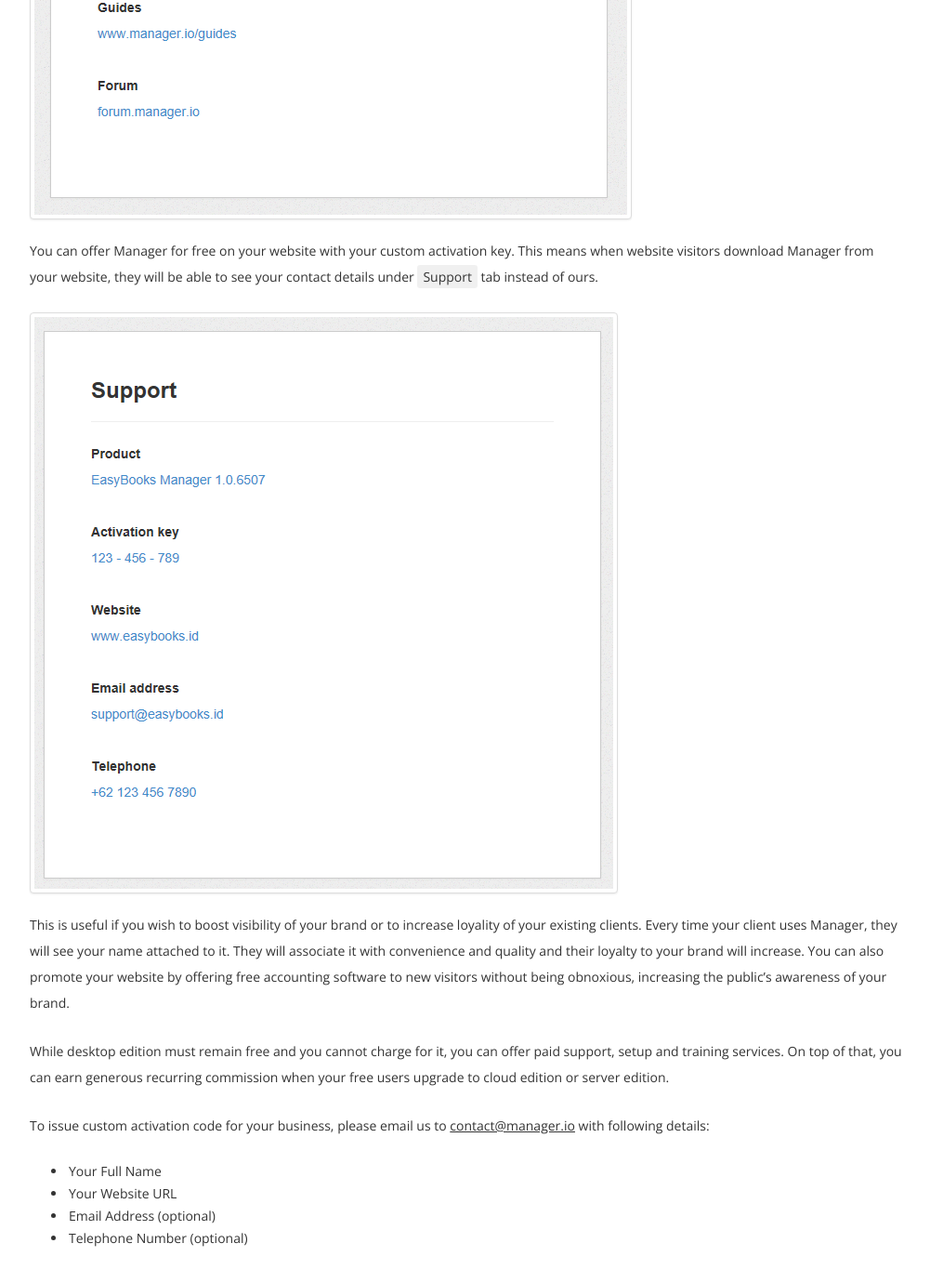
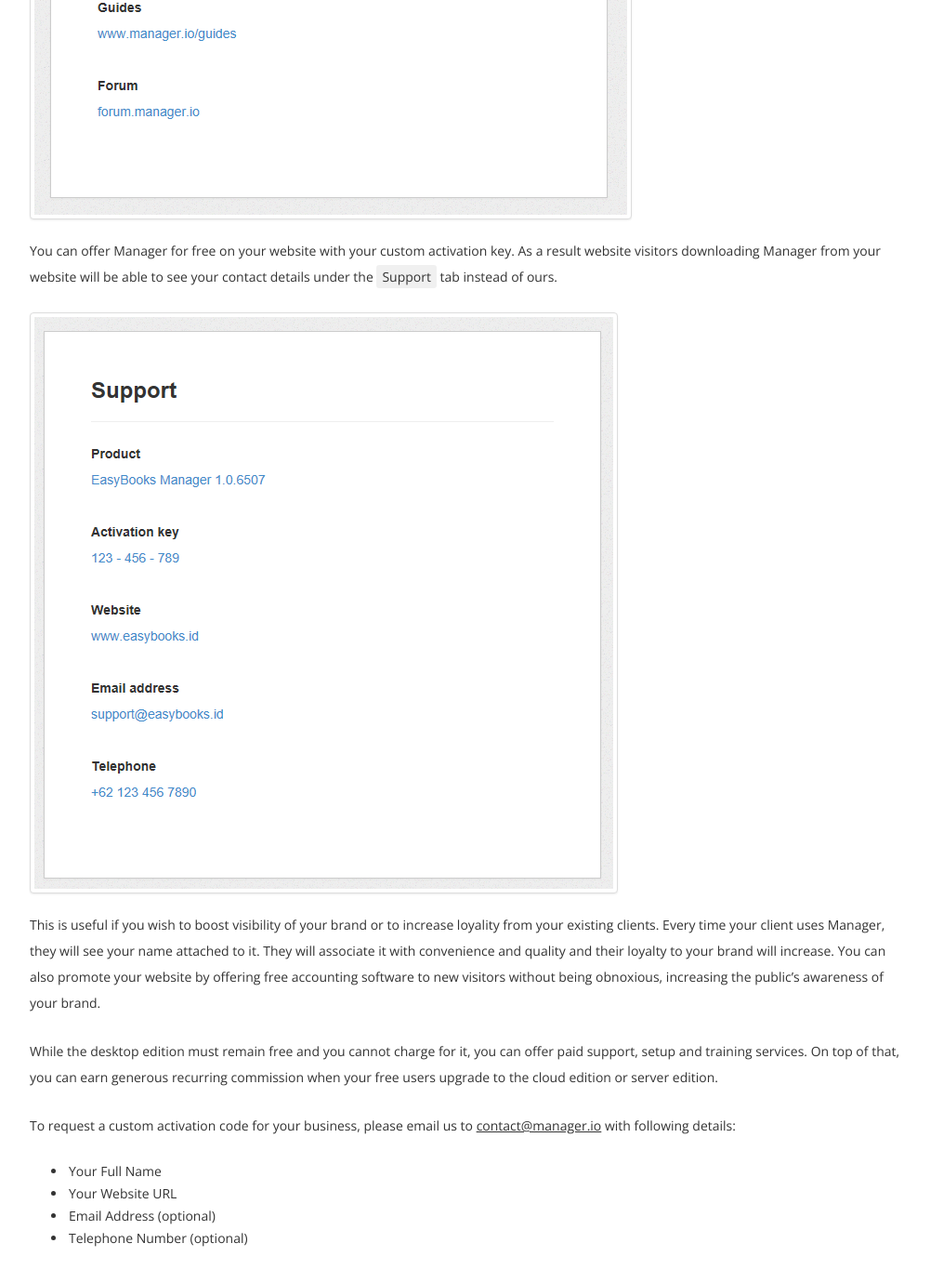
Before and after one commit to 3etechinns/www.manager.io, a Jekyll site: the page built from desktop/custom-activation-key/index.md, in a window 1280 px wide and 1400 px high, scrolled down 1636 px. Shown: the top 1380 px of the window at 93% size, without its empty margins (138-1139 px from the left). Built offline with Jekyll 4.4.1, drawn with Linux system fonts in a browser that asks for light colours; nearby versions of some CDN libraries; comment, search, counter and statistics services are not loaded; some of the changed text lies outside the part shown.

Commit message:
no message

```diff
--- a/desktop/custom-activation-key/index.md
+++ b/desktop/custom-activation-key/index.md
@@ -2,13 +2,13 @@
 layout: main
 title: Custom Activation Code
 ---
-When Manager is installed for the first time, it is required to enter an activation key.
+When Manager is installed for the first time, you are required to enter an activation key.
 
 <div class="thumbnail"><img src="activation-key.png"></div>
 
-Manager will not work without an activation key. Activation key is 9 digit number which help identify where the software has been downloaded from.
+Manager will not function without an activation key. The activation key is a 9 digit number which helps to identify where the software was downloaded from.
 
-For example, if you download Manager from this website, you will be given activation key `288-707-288`. When this activation key is entered, have a look under `Support` tab.
+For example, if you download Manager from this website, you will be given activation key `288-707-288`. When this activation key is entered, have a look under the `Support` tab.
 
 <div><img src="support-tab.png" class="thumbnail"></div>
 
@@ -16,15 +16,15 @@ You will see contact details referring back to this website.
 
 <div><img src="support1.png" class="thumbnail"></div>
 
-You can offer Manager for free on your website with your custom activation key. This means when website visitors download Manager from your website, they will be able to see your contact details under `Support` tab instead of ours.
+You can offer Manager for free on your website with your custom activation key. As a result website visitors downloading Manager from your website will be able to see your contact details under the `Support` tab instead of ours.
 
 <div><img src="support2.png" class="thumbnail"></div>
 
-This is useful if you wish to boost visibility of your brand or to increase loyality of your existing clients. Every time your client uses Manager, they will see your name attached to it. They will associate it with convenience and quality and their loyalty to your brand will increase. You can also promote your website by offering free accounting software to new visitors without being obnoxious, increasing the public's awareness of your brand.
+This is useful if you wish to boost visibility of your brand or to increase loyality from your existing clients. Every time your client uses Manager, they will see your name attached to it. They will associate it with convenience and quality and their loyalty to your brand will increase. You can also promote your website by offering free accounting software to new visitors without being obnoxious, increasing the public's awareness of your brand.
 
-While desktop edition must remain free and you cannot charge for it, you can offer paid support, setup and training services. On top of that, you can earn generous recurring commission when your free users upgrade to cloud edition or server edition.
+While the desktop edition must remain free and you cannot charge for it, you can offer paid support, setup and training services. On top of that, you can earn generous recurring commission when your free users upgrade to the cloud edition or server edition.
 
-To issue custom activation code for your business, please email us to <u>contact@manager.io</u> with following details:
+To request a custom activation code for your business, please email us to <u>contact@manager.io</u> with following details:
 
 - Your Full Name
 - Your Website URL
```
